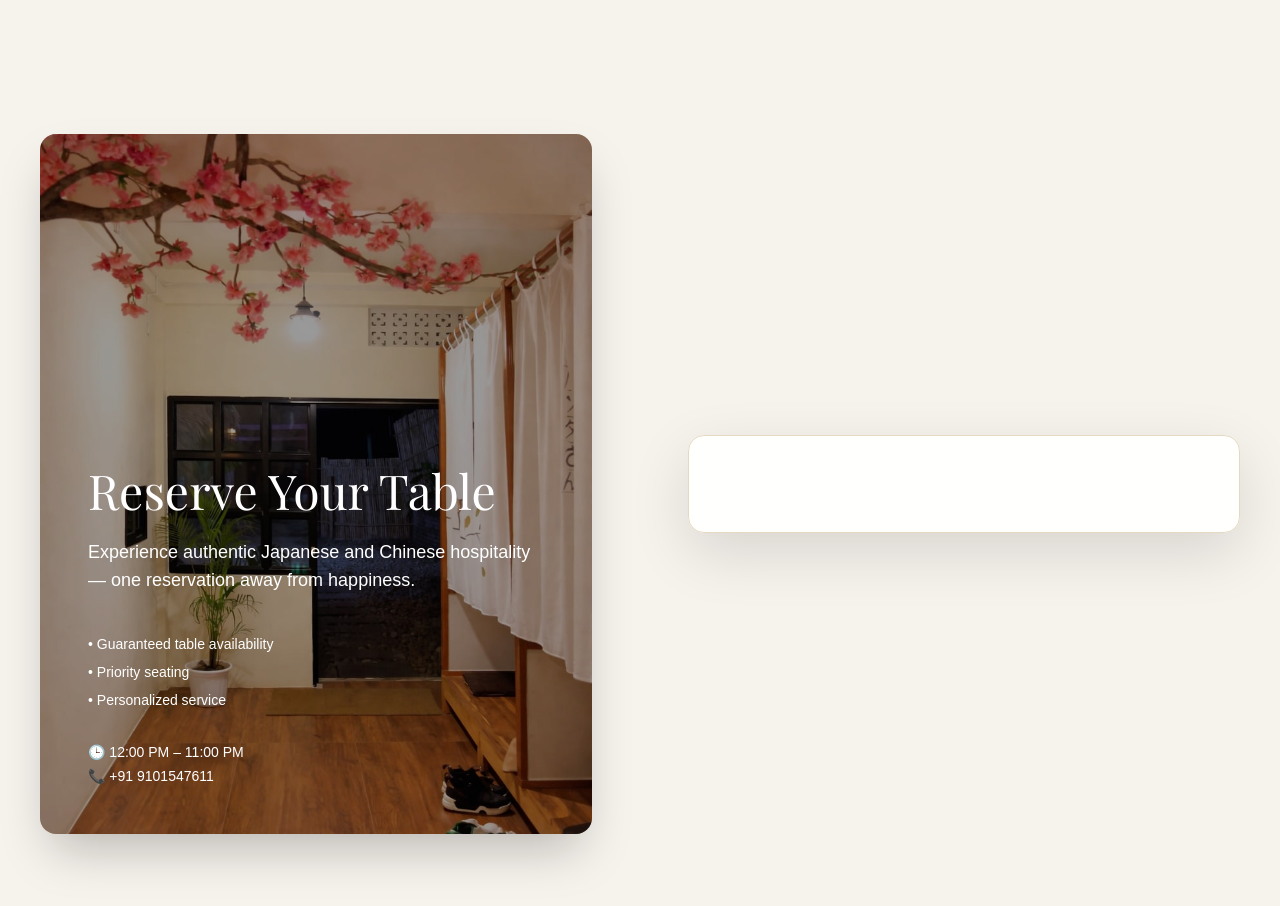
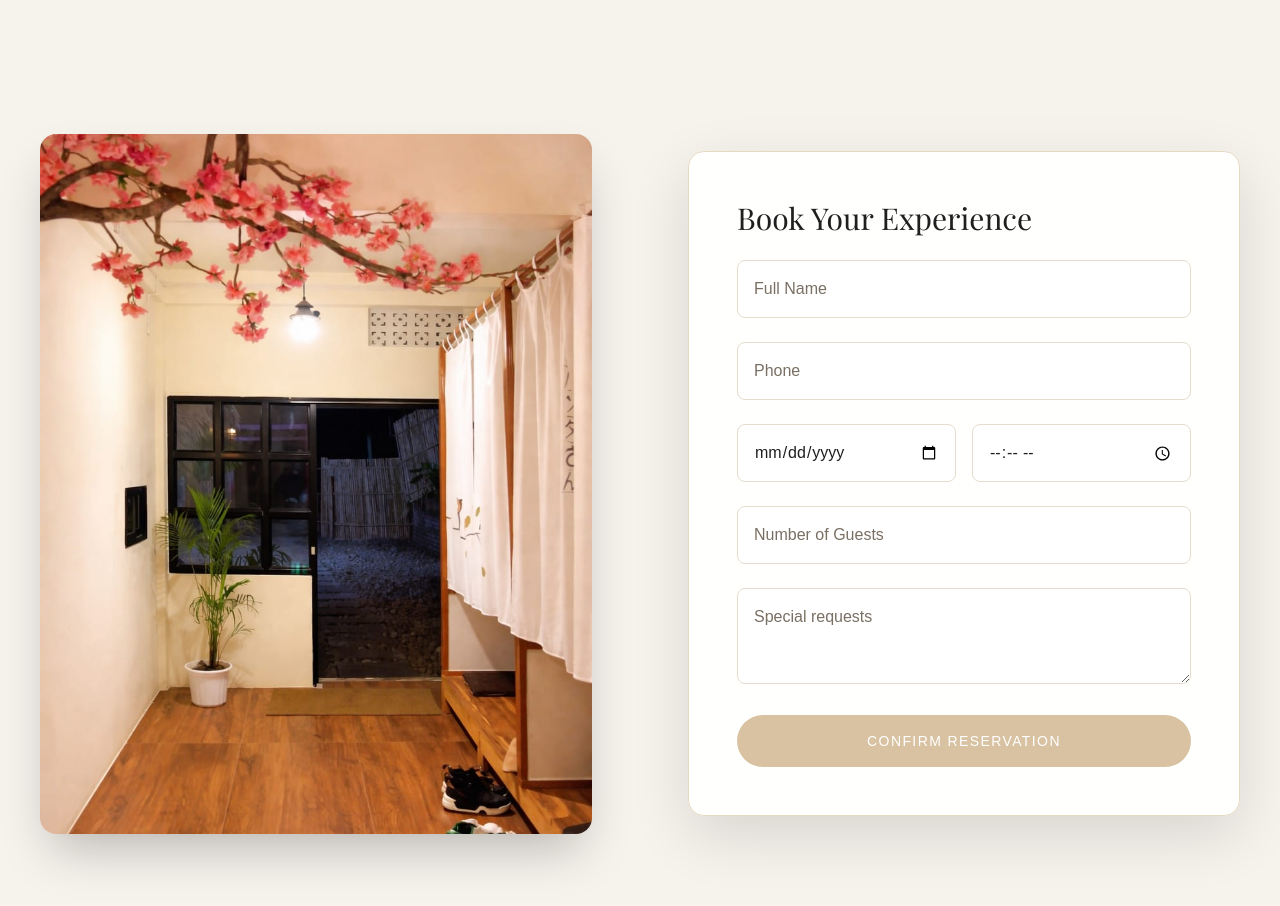
Before and after one commit to Kimkim-Amba-K-Sangma/Oishii-demo-website, a Next.js app: page / in a window 1280 px wide. Shown: the part 3960-4866 px from the top of the page. Built offline with nearby package versions, Linux system fonts and the light colour scheme.

Commit message:
Fix reservation form rendering

```diff
--- a/app/components/Reservation.tsx
+++ b/app/components/Reservation.tsx
@@ -50,7 +50,7 @@ Thank you.`
   return (
     <section
       id="reservation"
-      className="scroll-mt-24 sm:scroll-mt-28 md:scroll-mt-32 bg-[#F6F2EC] py-20 sm:py-24 md:py-32 overflow-hidden"
+      className="scroll-mt-24 bg-[#F6F2EC] py-20 sm:py-24 md:py-32 overflow-hidden"
     >
       <div className="max-w-7xl mx-auto px-4 sm:px-6 md:px-10 grid grid-cols-1 md:grid-cols-2 gap-12 md:gap-24 items-center">
 
@@ -66,28 +66,6 @@ Thank you.`
             src="/Reservation.jpeg"
             className="absolute inset-0 w-full h-full object-cover"
           />
-
-          <div className="absolute inset-0 bg-black/40 p-6 sm:p-10 md:p-12 flex flex-col justify-end text-white">
-            <h2 className="font-serif text-3xl sm:text-4xl md:text-5xl mb-4 sm:mb-6">
-              Reserve Your Table
-            </h2>
-
-            <p className="mb-6 sm:mb-10 text-sm sm:text-base md:text-lg max-w-md">
-              Experience authentic Japanese and Chinese hospitality — one
-              reservation away from happiness.
-            </p>
-
-            <ul className="space-y-1 sm:space-y-2 text-xs sm:text-sm">
-              <li>• Guaranteed table availability</li>
-              <li>• Priority seating</li>
-              <li>• Personalized service</li>
-            </ul>
-
-            <div className="mt-4 sm:mt-8 text-xs sm:text-sm space-y-1">
-              <p>🕒 12:00 PM – 11:00 PM</p>
-              <p>📞 +91 9101547611</p>
-            </div>
-          </div>
         </motion.div>
 
         {/* FORM */}
@@ -99,7 +77,66 @@ Thank you.`
           onSubmit={handleSubmit}
           className="bg-white/95 backdrop-blur-xl rounded-2xl shadow-[0_20px_60px_rgba(0,0,0,0.12)] p-6 sm:p-10 md:p-12 border border-[#E6D9C3]"
         >
-          {/* form content unchanged */}
+          <div className="space-y-4 sm:space-y-6">
+            <h3 className="font-serif text-2xl sm:text-3xl text-[#1F1F1F]">
+              Book Your Experience
+            </h3>
+
+            <input
+              name="name"
+              placeholder="Full Name"
+              onChange={handleChange}
+              required
+              className={inputStyle}
+            />
+
+            <input
+              name="phone"
+              placeholder="Phone"
+              onChange={handleChange}
+              required
+              className={inputStyle}
+            />
+
+            <div className="grid grid-cols-1 sm:grid-cols-2 gap-4">
+              <input
+                type="date"
+                name="date"
+                onChange={handleChange}
+                required
+                className={inputStyle}
+              />
+              <input
+                type="time"
+                name="time"
+                onChange={handleChange}
+                required
+                className={inputStyle}
+              />
+            </div>
+
+            <input
+              name="guests"
+              placeholder="Number of Guests"
+              onChange={handleChange}
+              required
+              className={inputStyle}
+            />
+
+            <textarea
+              name="notes"
+              placeholder="Special requests"
+              onChange={handleChange}
+              className={`${inputStyle} h-24`}
+            />
+          </div>
+
+          <button
+            type="submit"
+            className="mt-6 w-full bg-[#D8C2A1] text-white py-3 sm:py-4 rounded-full tracking-widest text-xs sm:text-sm uppercase hover:shadow-[0_0_30px_rgba(216,194,161,0.8)] transition"
+          >
+            Confirm Reservation
+          </button>
         </motion.form>
 
       </div>
```
